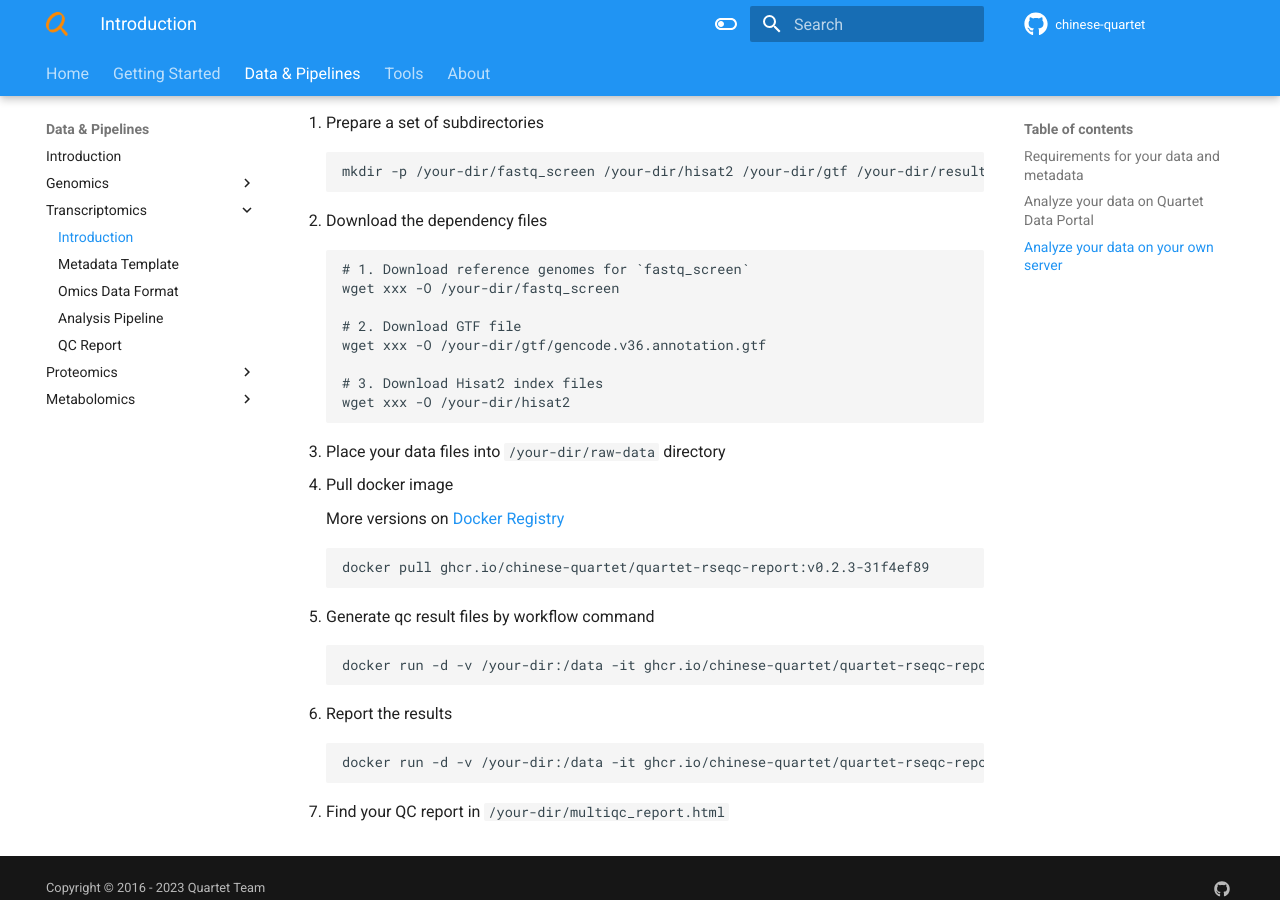
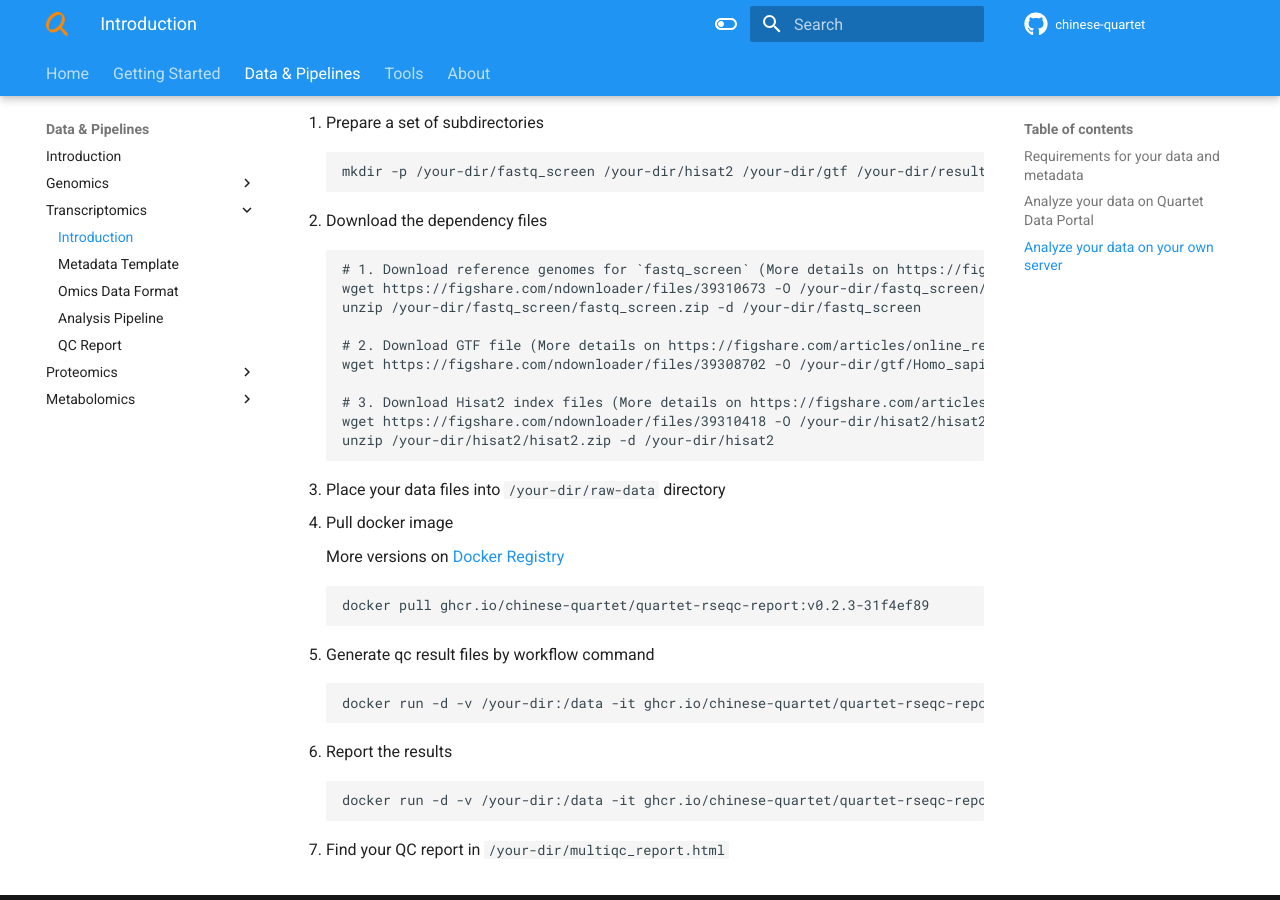
Before and after one commit to chinese-quartet/docs.chinese-quartet.org, an MkDocs documentation site: the page built from docs/data_pipelines/transcriptomics/intro.md, in a window 1280 px wide and 900 px high, scrolled down 675 px. Built offline with MkDocs 1.6.1 and Material for MkDocs 9.7.7, drawn with Linux system fonts in a browser that asks for light colours; comment, search, counter and statistics services are not loaded.

Commit message:
Improve docs for RNA-Seq workflow.

````diff
--- a/docs/data_pipelines/transcriptomics/intro.md
+++ b/docs/data_pipelines/transcriptomics/intro.md
@@ -21,14 +21,16 @@ Assuming your data files are in the /your-dir directory.
 1. Download the dependency files
 
     ```
-    # 1. Download reference genomes for `fastq_screen`
-    wget xxx -O /your-dir/fastq_screen
+    # 1. Download reference genomes for `fastq_screen` (More details on https://figshare.com/articles/online_resource/fastq_screen_zip/22121078)
+    wget https://figshare.com/ndownloader/files/39310673 -O /your-dir/fastq_screen/fastq_screen.zip
+    unzip /your-dir/fastq_screen/fastq_screen.zip -d /your-dir/fastq_screen
 
-    # 2. Download GTF file
-    wget xxx -O /your-dir/gtf/gencode.v36.annotation.gtf
+    # 2. Download GTF file (More details on https://figshare.com/articles/online_resource/Homo_sapiens_GRCh38_93_gtf/22117475)
+    wget https://figshare.com/ndownloader/files/39308702 -O /your-dir/gtf/Homo_sapiens.GRCh38.93.gtf
 
-    # 3. Download Hisat2 index files
-    wget xxx -O /your-dir/hisat2
+    # 3. Download Hisat2 index files (More details on https://figshare.com/articles/online_resource/hisat2_zip/22120538)
+    wget https://figshare.com/ndownloader/files/39310418 -O /your-dir/hisat2/hisat2.zip
+    unzip /your-dir/hisat2/hisat2.zip -d /your-dir/hisat2
     ```
 
 2. Place your data files into `/your-dir/raw-data` directory
````
